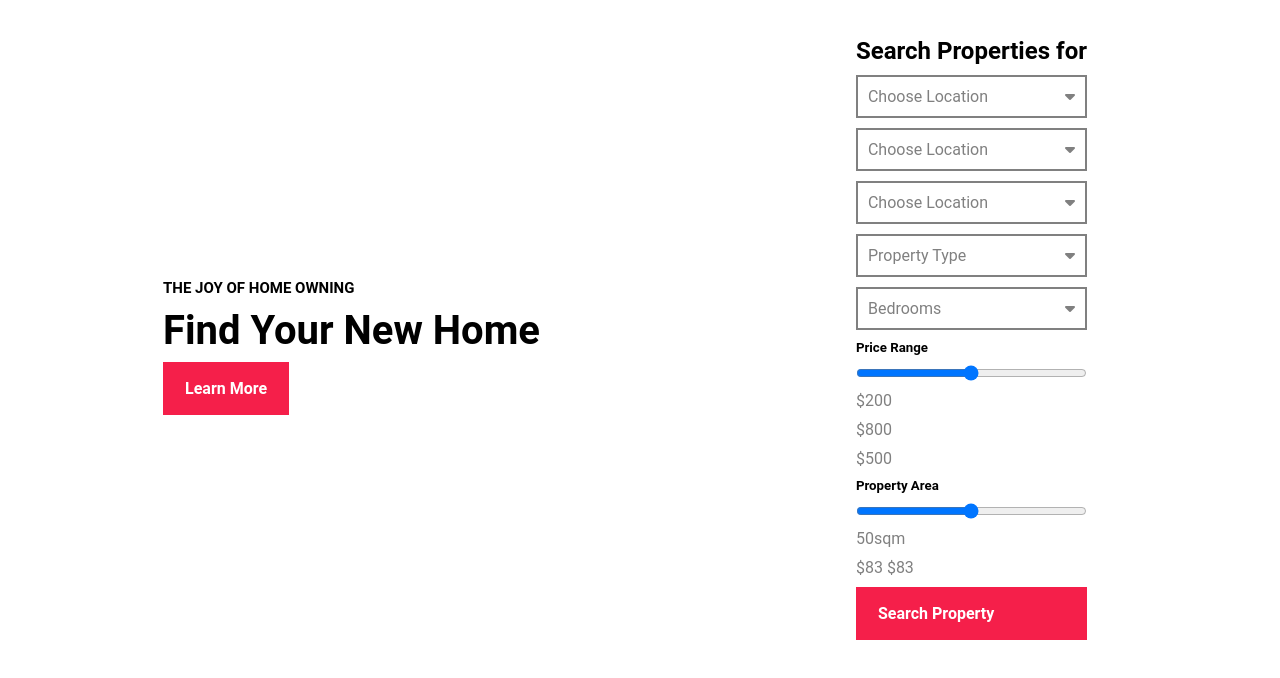
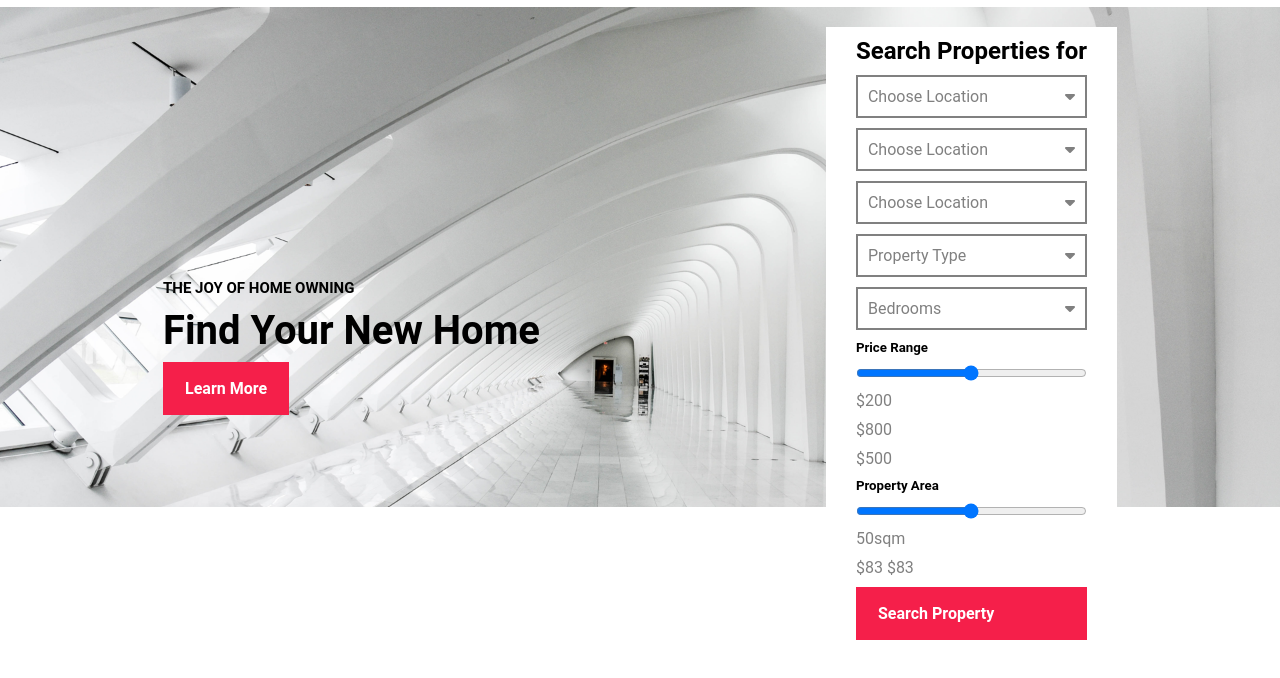
Before and after one commit to wajahatalinajfee/real-state-web1, a plain HTML site: page index.html in a window 1280 px wide. Shown: the part 60-738 px from the top of the page. Drawn offline with Linux system fonts and the light colour scheme; the site is published under a folder, as on GitHub Pages, so addresses that start at the root find nothing.

Commit message:
Update style.css

```diff
--- a/style.css
+++ b/style.css
@@ -38,7 +38,7 @@ a {
 
 /* row1 */
 .row1 {
-    background-image: url(/images/home-banner.jpg);
+    background-image: url(./images/home-banner.jpg);
     background-size: cover;
     width: 100%;
     height: 500px;
```
